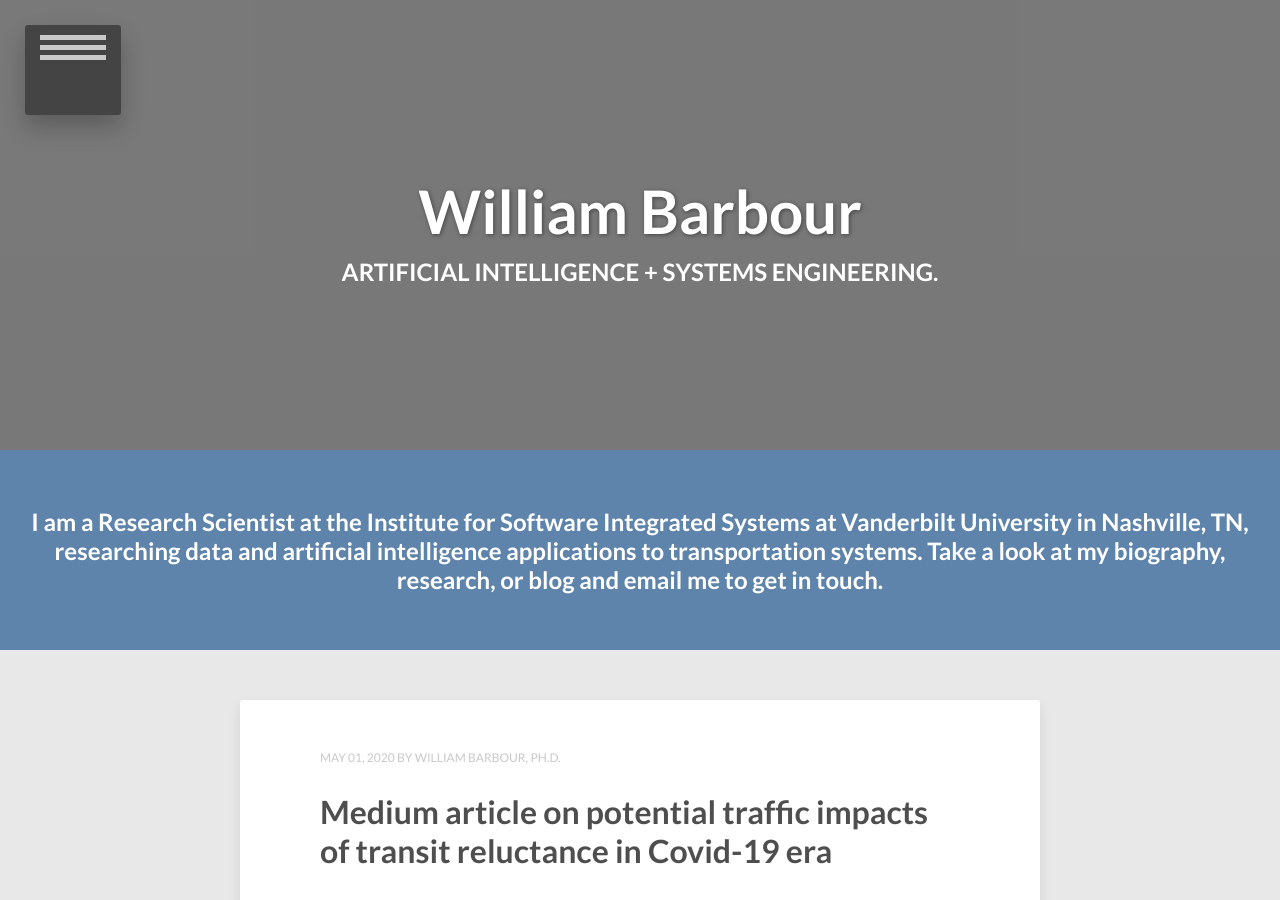
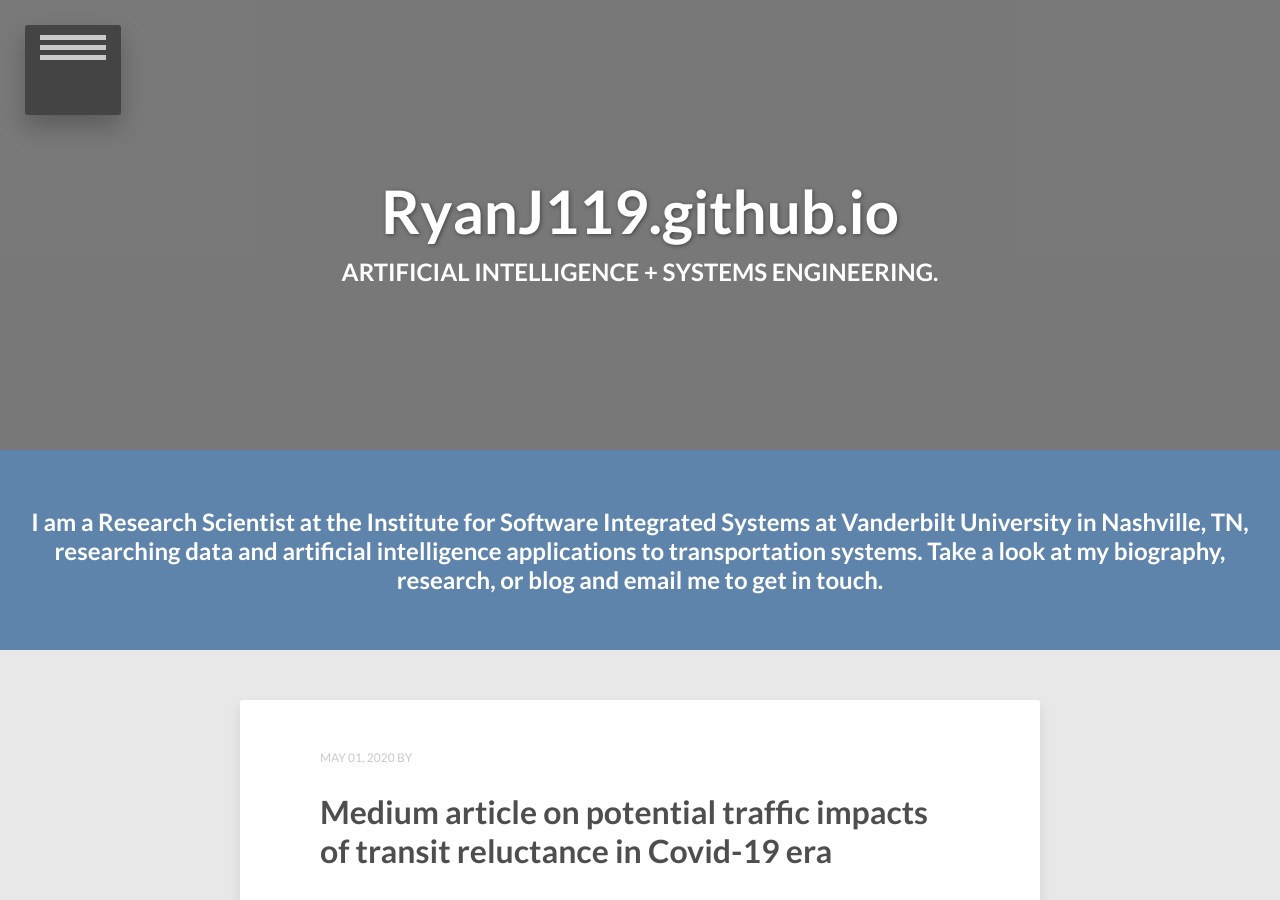
Before and after one commit to RyanJ119/RyanJ119.github.io, a Jekyll site: the page built from index.html, in a window 1280 px wide and 900 px high. Built offline with Jekyll 4.4.1, drawn with Linux system fonts in a browser that asks for light colours; nearby versions of some CDN libraries; the list of posts is cut into pages by our own code; some of the changed text lies outside the part shown.

Commit message:
Update _config.yml

```diff
--- a/_config.yml
+++ b/_config.yml
@@ -1,25 +1,25 @@
-title:            William Barbour
-description:      Artificial intelligence + systems engineering.
+title:
+description:
 disqus_shortname:
 reading_time:     false
 words_per_minute: 200
 # Your site's domain goes here (eg: https://mmistakes.github.io, http://yourdomain.com, etc)
 # When testing locally leave blank or use http://localhost:4000
-url: https://barbourww.github.io/
+url: https://ryan527c.github.io
 
 # Owner/author information
 owner:
-  name:           William Barbour, Ph.D.
-  avatar:         barbour_headshot_11_2016_zoom.jpg
-  bio:            "Research scientist at the Institute for Software Integrated Systems at Vanderbilt University"
-  email:          barbourww@gmail.com
+  name:
+  avatar:
+  bio:
+  email:
   # Social networking links used in footer. Update and remove as you like.
-  twitter:        wwbarbour
+  twitter:
   facebook:
-  github:         barbourww
+  github:         Ryan527c
   stackexchange:
   linkedin:
-  instagram:      wbarbour1
+  instagram:
   flickr:
   tumblr:
   # google plus id, include the '+', eg +mmistakes
```
